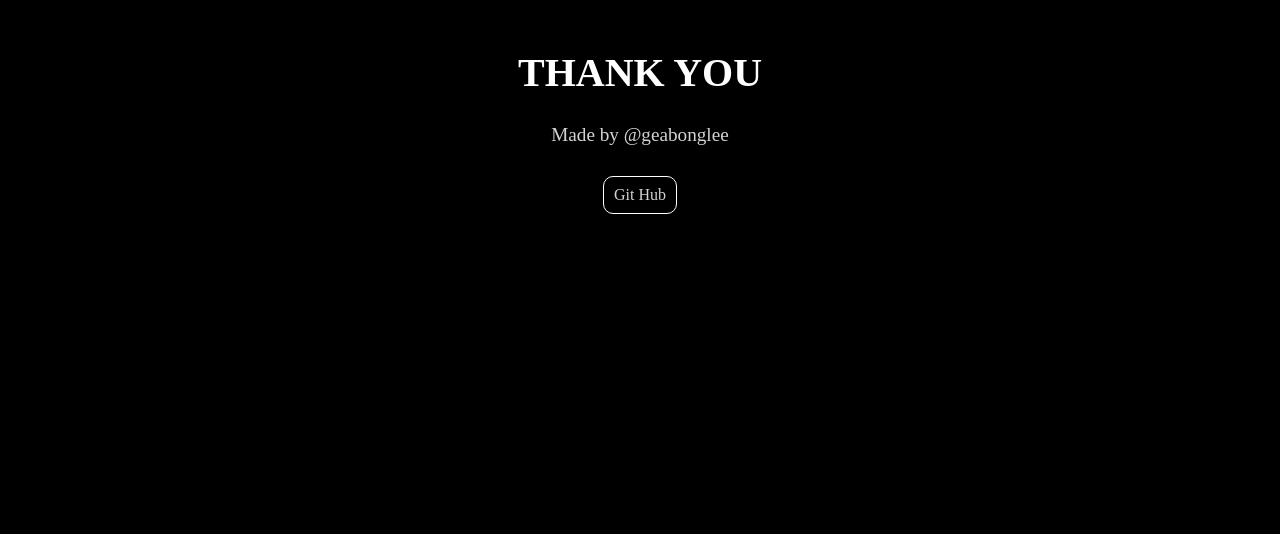
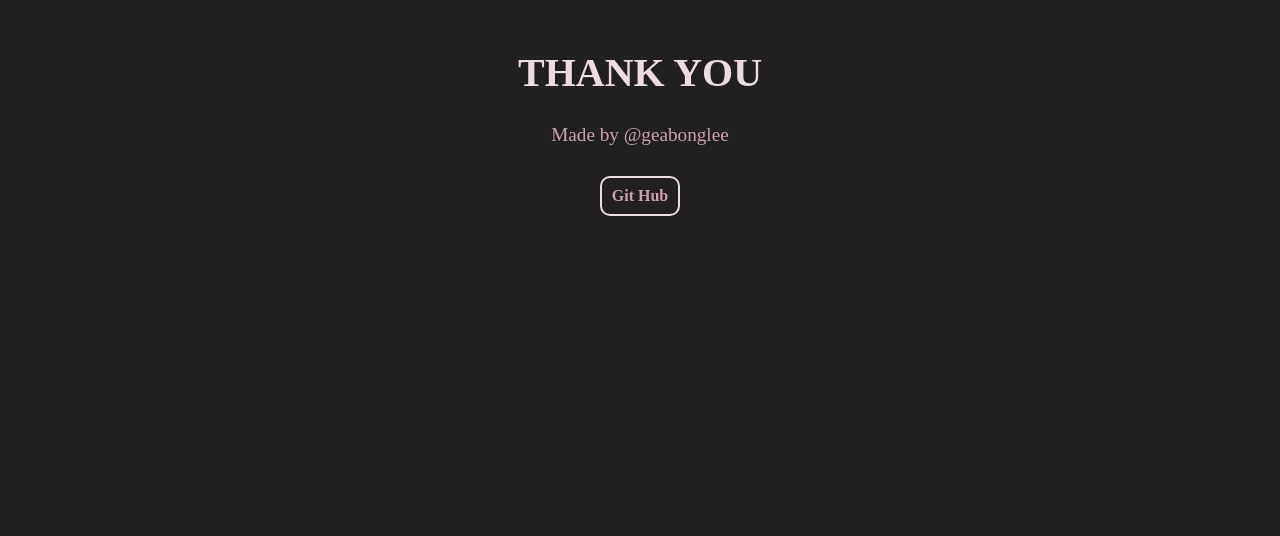
Before and after one commit to gaebonglee/frontend_portfolio, a React (Create React App) app: page / in a window 1280 px wide. Shown: the part 7506-8042 px from the top of the page. Built offline with nearby package versions, Linux system fonts and the light colour scheme.

Commit message:
전역변수 색상 설정 완료

```diff
--- a/src/index.css
+++ b/src/index.css
@@ -135,3 +135,7 @@ table {
   padding-right: 5%;
   position: relative;
 }
+
+* {
+  user-select: none;
+}
--- /dev/null
+++ b/src/styles/_variables.scss
@@ -0,0 +1,7 @@
+//base color
+$default-pink: #eddae2;
+$point-pink: #cfa0ab;
+$dark-pink: #9e6876;
+$gray: #aaa3b4;
+$purple-gray: #6d6274;
+$black: #202020;
--- a/src/styles/components/projects/Projects.scss
+++ b/src/styles/components/projects/Projects.scss
@@ -1,5 +1,7 @@
+@import "styles/variables";
+
 .section--projects-Home {
-  background-color: black;
+  background-color: $black;
   .intro {
     padding: 20vh 0;
     h1 {
@@ -21,29 +23,30 @@
       align-items: center;
     }
     h3 {
-      color: white;
+      color: #eddae2;
       font-size: 2.5rem;
       font-weight: 600;
     }
     p {
-      color: lightgray;
+      color: #cfa0ab;
       font-size: 1.2rem;
     }
     .link-github {
-      border: 1px solid white;
+      border: 2px solid $default-pink;
       border-radius: 10px;
       padding: 10px;
       transition: background-color 0.3s ease;
       text-align: center;
 
       a {
+        font-weight: 600;
         text-decoration: none;
-        color: lightgray;
+        color: #cfa0ab;
         transition: color 0.3s ease;
       }
 
       &:hover {
-        background-color: white;
+        background-color: #eddae2;
 
         a {
           color: black;
@@ -118,7 +121,6 @@
   border-radius: 10px;
   background-color: rgba(0, 0, 0, 0.6);
   color: white;
-  user-select: none;
 }
 
 .cloumn--item:hover .cloumn--item-img img {
--- a/tsconfig.json
+++ b/tsconfig.json
@@ -17,7 +17,10 @@
     "jsx": "react-jsx",
     "baseUrl": "src",
     "paths": {
-      "*": ["*"]
+      "@styles/*": ["styles/*"], // @styles로 'src/styles' 경로 참조
+      "@components/*": ["components/*"], // @components로 'src/components' 경로 참조
+      "@utils/*": ["utils/*"], // @utils로 'src/utils' 경로 참조
+      "@hooks/*": ["hooks/*"] // @hooks로 'src/hooks' 경로 참조
     }
   },
   "include": ["src"]
```
